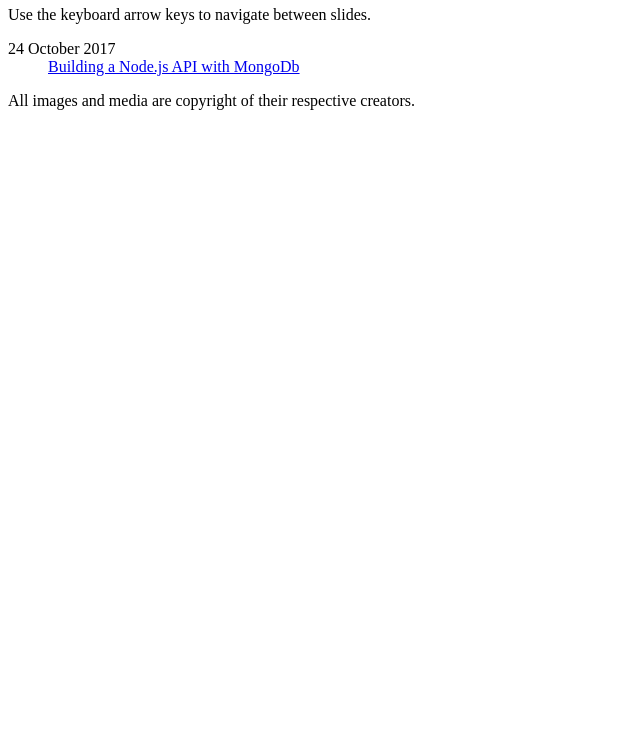
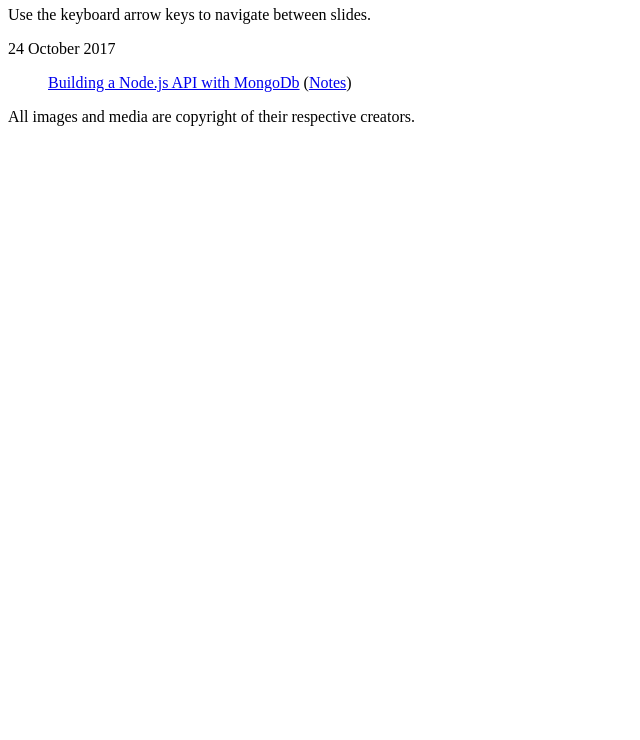
Before and after one commit to victorparmar/talks, a plain HTML site: page index.html in a window 1280 px wide. Shown: the part 60-800 px from the top of the page, without its empty margins (0-640 px from the left). Drawn offline with Linux system fonts and the light colour scheme.

Commit message:
Add notes

```diff
--- a/index.html
+++ b/index.html
@@ -8,7 +8,9 @@ Use the keyboard arrow keys to navigate between slides.
 <dl>
 <dt>24 October 2017</dt>
 <dd>
-<a href="/talks/building-a-node-js-api-with-mongodb">Building a Node.js API with MongoDb</a>
+<p>
+<a href="/talks/building-a-node-js-api-with-mongodb">Building a Node.js API with MongoDb</a> (<a href="/talks/building-a-node-js-api-with-mongodb/building-a-node-js-api-with-mongodb.md">Notes</a>)
+</p>
 </dd>
 </dl>
 
```
Also changed, not shown: 1 other file.
